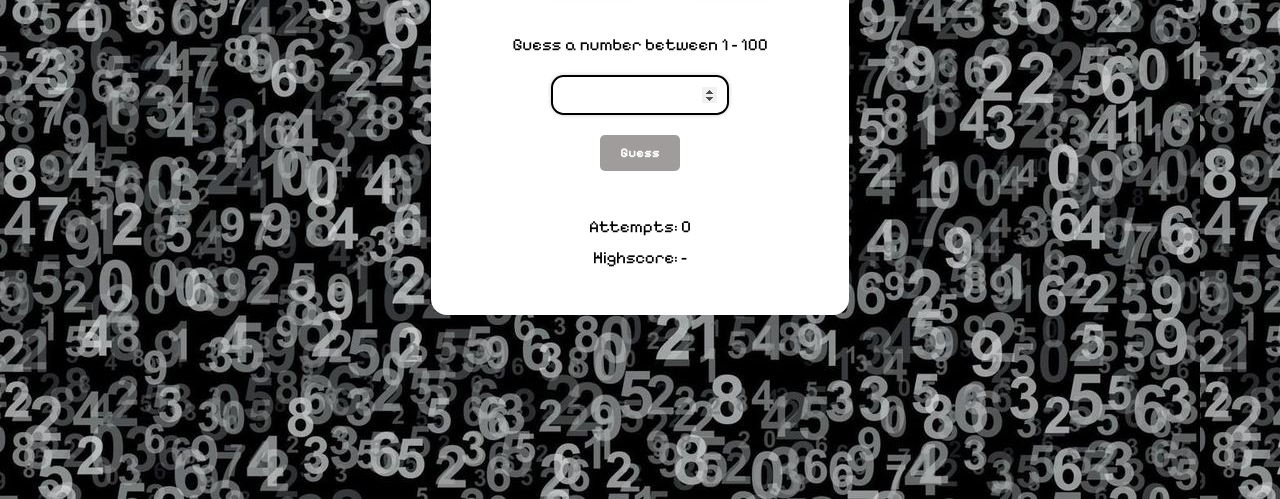
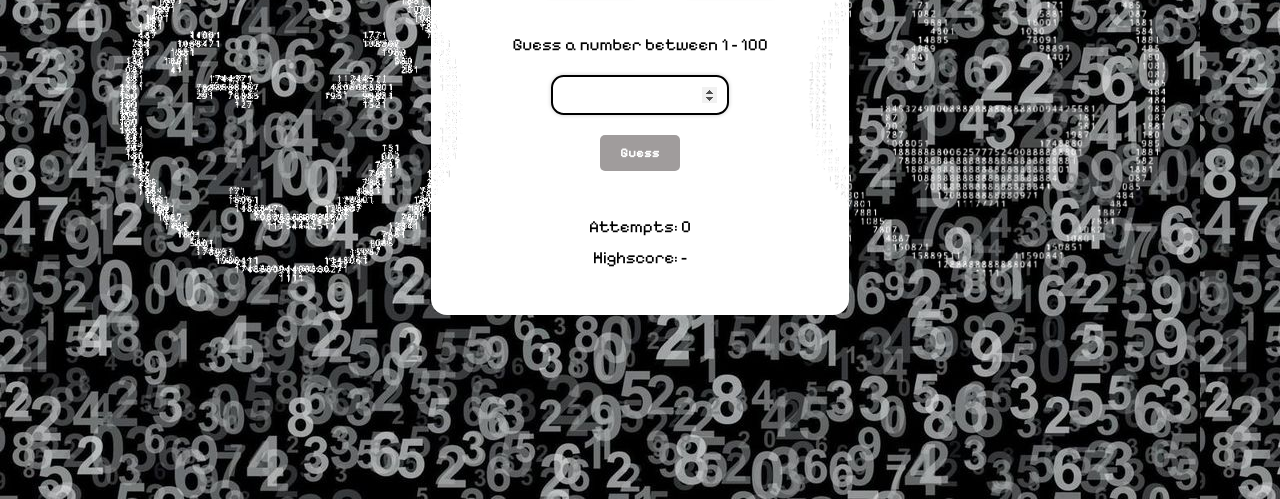
Before and after one commit to mianyay/Number-Guessing-Game, a plain HTML site: page index.html in a window 1280 px wide. Shown: the part 301-800 px from the top of the page. Drawn offline with Linux system fonts and the light colour scheme.

Commit message:
number faces

```diff
--- a/index.html
+++ b/index.html
@@ -13,6 +13,7 @@
             background-image: url(images/bg.jpg);
         }
     </style>
+    <link rel="icon" href="images/favicon.ico">
 </head>
 <body>
     <div class="container">
@@ -35,6 +36,8 @@
 
         </div>
     </div>
+    <img class="face" src="images/face.png" alt="face">
+    <img class="face2" src="images/face2.png" alt="face">
     <div id="confetti"></div>
     <script src="script.js"></script>
 </body>
--- a/style.css
+++ b/style.css
@@ -166,3 +166,29 @@ button:hover {
         transform: translateY(110vh) rotate(var(--spin));
     }
 }
+
+.face {
+    position: fixed;
+    left: 100px;
+    width: 400px;
+    max-width: 30vw;
+}
+
+.face2 {
+    position: fixed;
+    right: 100px;
+    width: 400px;
+    max-width: 30vw;
+}
+
+.face:hover, .face2:hover {
+    animation: wiggle 1s ease-in-out infinite;
+}
+
+@keyframes wiggle {
+    0% {transform: rotate(0deg);}
+    25% {transform: rotate(-6deg);}
+    50% {transform: rotate(6deg);}
+    75% {transform: rotate(-4deg);}
+    100% {transform: rotate(0deg);}
+}
```
Also changed, not shown: images/face.png (added), images/face2.png (added), images/favicon.ico (added).
